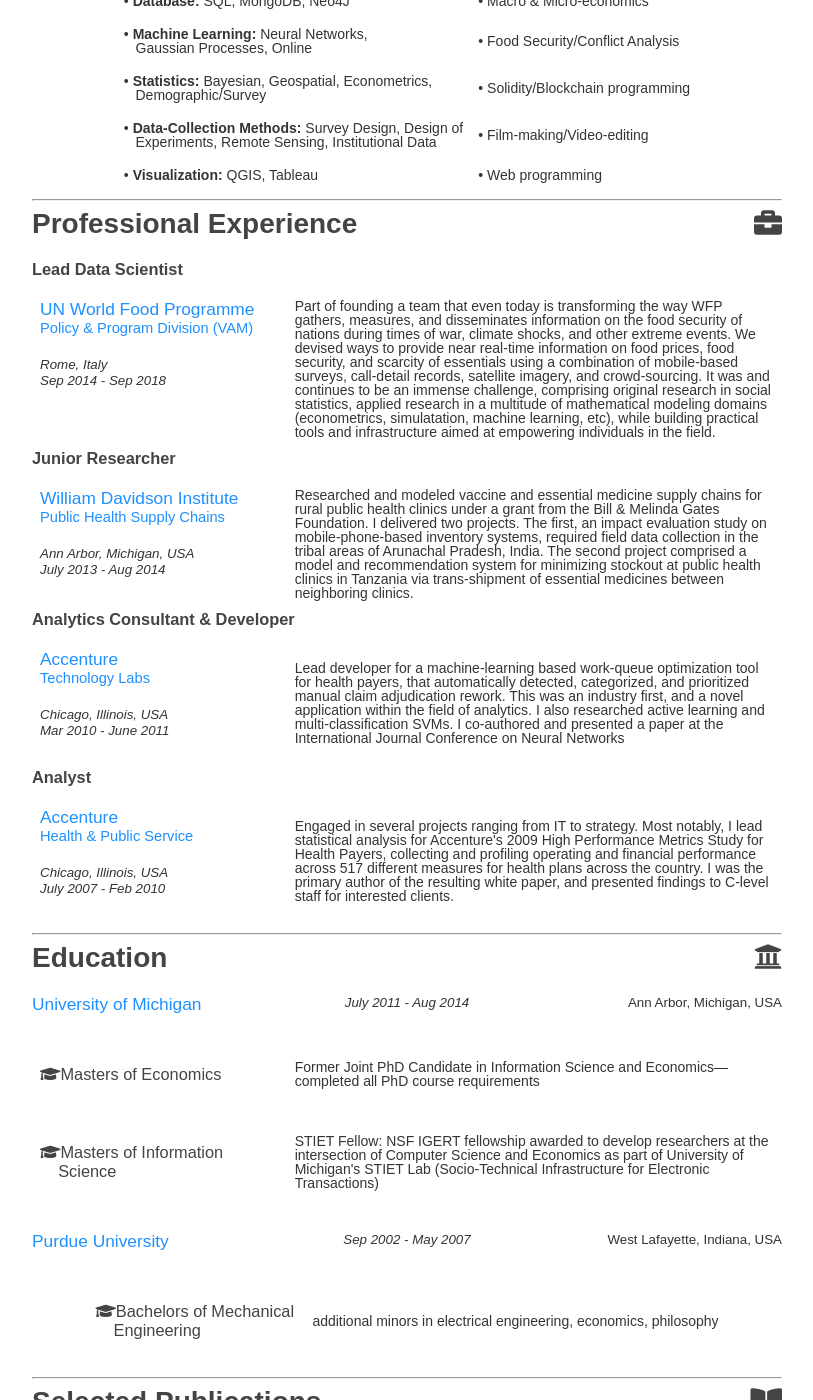
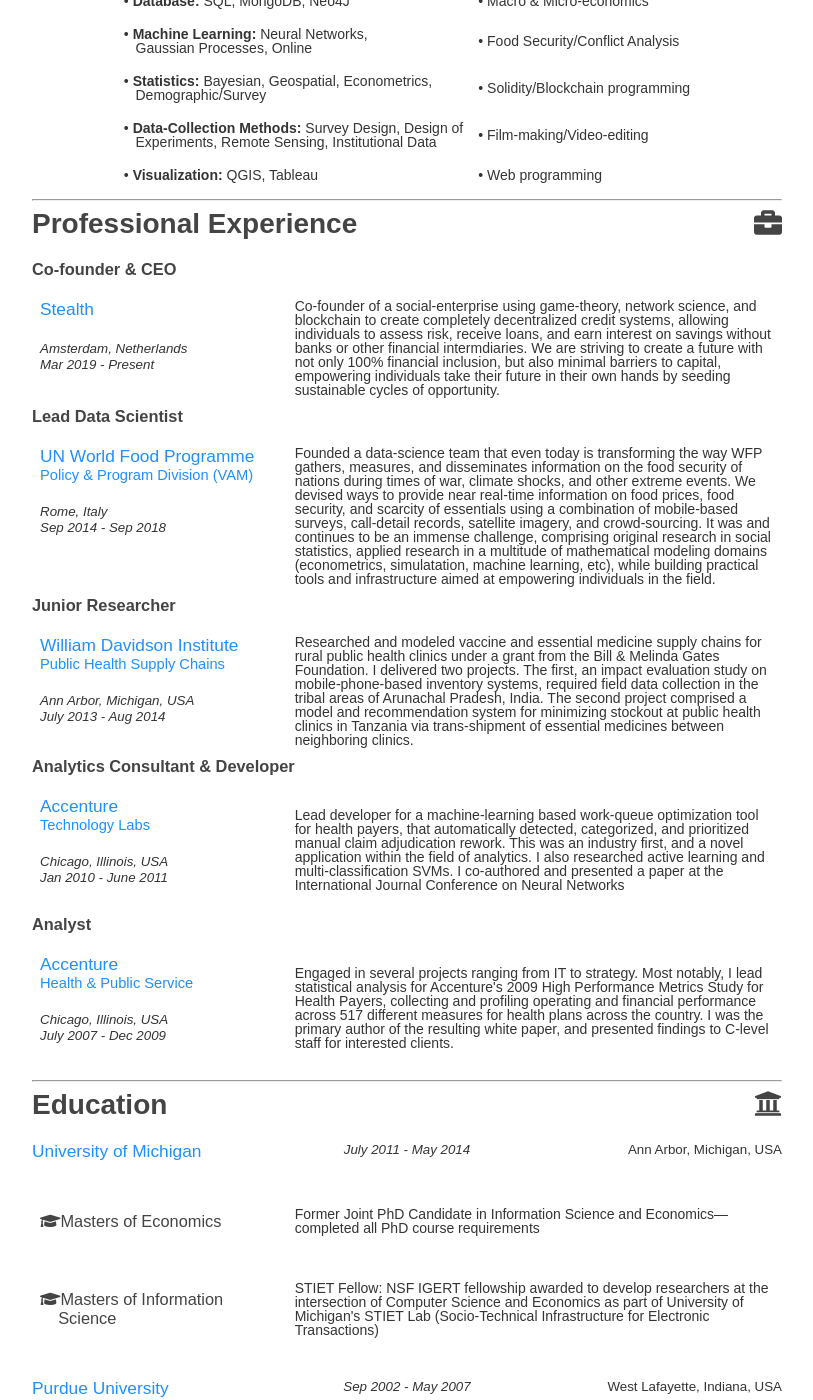
Before and after one commit to gsVAM/GSinghal, a Jekyll site: the page index.html, which Jekyll copies as it is, in a window 1280 px wide and 1400 px high, scrolled down 596 px. Shown: the whole window, without its empty margins (233-1046 px from the left). Built offline with Jekyll 4.4.1, drawn with Linux system fonts in a browser that asks for light colours; nearby versions of some CDN libraries; comment, search, counter and statistics services are not loaded.

Commit message:
added arboreum

```diff
--- a/index.html
+++ b/index.html
@@ -67,7 +67,7 @@
 
 <div style="clear: both;"></div>
 
-<h3 id="lead-data-scientist"><strong>Lead Data Scientist</strong></h3>
+<h3 id="cofounder-ceo"><strong>Co-founder & CEO</strong></h3>
 
 <style type="text/css">
 
@@ -80,11 +80,24 @@
 
 <table class="tg">
   <tr>
-    <td class="tg-yqpc"><p><span style="font-size: 13pt;"><a href="http://www.wfp.org" style="text-decoration:none"><span style="color: #1E90FF;">UN World Food Programme</span></a></span><br>
+    <td class="tg-yqpc"><p><span style="font-size: 13pt;"><a href="http://www.arboreum.dev" style="text-decoration:none"><span style="color: #1E90FF;">Stealth</span></a></span><br>
+<span style="font-size: 11pt; color: #1E90FF;">  </span></span></p>
+<p><span style="font-size: 10pt; color: #333333;"><i>Amsterdam, Netherlands <br> Mar 2019 - Present</i></span></span>
+</p></td>
+    <td class="tg-yqpd">Co-founder of a social-enterprise using game-theory, network science, and blockchain to create completely decentralized credit systems, allowing individuals to assess risk, receive loans, and earn interest on savings without banks or other financial intermdiaries. We are striving to create a future with not only 100% financial inclusion, but also minimal barriers to capital, empowering individuals take their future in their own hands by
+seeding sustainable cycles of opportunity.   </td>
+  </tr>
+</table>
+
+<h3 id="lead-data-scientist"><strong>Lead Data Scientist</strong></h3>
+
+<table class="tg">
+  <tr>
+     <td class="tg-yqpc"><p><span style="font-size: 13pt;"><a href="http://www.wfp.org" style="text-decoration:none"><span style="color: #1E90FF;">UN World Food Programme</span></a></span><br>
 <span style="font-size: 11pt; color: #1E90FF;">Policy & Program Division (VAM) </span></span></p>
 <p><span style="font-size: 10pt; color: #333333;"><i>Rome, Italy <br> Sep 2014 - Sep 2018</i></span></span>
 </p></td>
-    <td class="tg-yqpd">Part of founding a team that even today is transforming the way WFP gathers,
+    <td class="tg-yqpd">Founded a data-science team that even today is transforming the way WFP gathers,
 measures, and disseminates information on the food security of nations during times of war, climate shocks, and other extreme events. We devised ways to provide near real-time information on food prices,
 food security, and scarcity of essentials using a combination of mobile-based surveys, call-detail records, satellite imagery, and crowd-sourcing. It was and continues to be an immense challenge, comprising original research in social statistics, applied research in a multitude of mathematical modeling domains (econometrics, simulatation, machine learning, etc), while building practical tools and infrastructure aimed at empowering individuals in the field.</td>
   </tr>
@@ -108,7 +121,7 @@
   <tr>
     <td class="tg-yqpc"><p><span style="font-size: 13pt;"><a href="https://www.accenture.com/be-en/accenture-technology-labs-index/" style="text-decoration:none"><span style="color: #1E90FF;">Accenture</span></a></span><br>
 <span style="font-size: 11pt; color: #1E90FF;">Technology Labs</span></span></p>
-<p><span style="font-size: 10pt; color: #333333;"><i>Chicago, Illinois, USA <br> Mar 2010 - June 2011</i></span></span>
+<p><span style="font-size: 10pt; color: #333333;"><i>Chicago, Illinois, USA <br> Jan 2010 - June 2011</i></span></span>
 </p></td>
     <td class="tg-yqpd">Lead developer for a machine-learning based work-queue optimization tool for health payers, that automatically detected, categorized, and prioritized manual claim adjudication rework. This was an industry first, and a novel application within the field of analytics. I also researched active learning and multi-classification SVMs. I co-authored and presented a paper at the International Journal Conference on Neural Networks</td>
   </tr>
@@ -120,7 +133,7 @@
   <tr>
     <td class="tg-yqpc"><p><span style="font-size: 13pt;"><a href="https://www.accenture.com/" style="text-decoration:none"><span style="color: #1E90FF;">Accenture</span></a></span><br>
 <span style="font-size: 11pt; color: #1E90FF;">Health & Public Service</span></span></p>
-<p><span style="font-size: 10pt; color: #333333;"><i>Chicago, Illinois, USA <br> July 2007 - Feb 2010</i></span></span>
+<p><span style="font-size: 10pt; color: #333333;"><i>Chicago, Illinois, USA <br> July 2007 - Dec 2009</i></span></span>
 </p></td>
     <td class="tg-yqpd">Engaged in several projects ranging from IT to strategy. Most notably, I lead statistical analysis for Accenture's 2009 High Performance Metrics Study for Health Payers, collecting and profiling operating and financial performance across 517 different measures for health plans across the country. I was the primary author of the resulting white paper, and presented findings to C-level staff for interested clients.</td>
   </tr>
@@ -137,7 +150,7 @@
 <div id="textbox">
   <p class="alignleft2"><span style="font-size: 13pt;"><a href="https://www.umich.edu/" style="text-decoration:none"><span style="color: #1E90FF;">University of Michigan</span></a></span></p>
   <p class="alignright"><span style="font-size: 10pt; color: #333333;">Ann Arbor, Michigan, USA</span></p>
-  <p class="aligncenter"><span style="font-size: 10pt; color: #333333;"><i>July 2011 - Aug 2014</i></span></p>
+  <p class="aligncenter"><span style="font-size: 10pt; color: #333333;"><i>July 2011 - May 2014</i></span></p>
   </div>
 
 <div style="clear: both;"></div>
@@ -241,7 +254,7 @@
                 <img src="assets/img/GitHub-Mark.png" width="30" height="30"></a></span></p>
   <p class="aligncenter"><span style="font-size: 10pt; color: #333333;"><a href="https://www.linkedin.com/in/gaurav-singhal-14311229/">
                 <img src="https://static.licdn.com/scds/common/u/img/webpromo/btn_profile_bluetxt_80x15.png"
-                width="100" height="20" border="0" alt="View Lorenzo Riches's profile on LinkedIn"></a></span></p>
+                width="100" height="20" border="0" alt="View Gaurav Singhal's profile on LinkedIn"></a></span></p>
   </div>
 
 <div style="clear: both;"></div>
```
